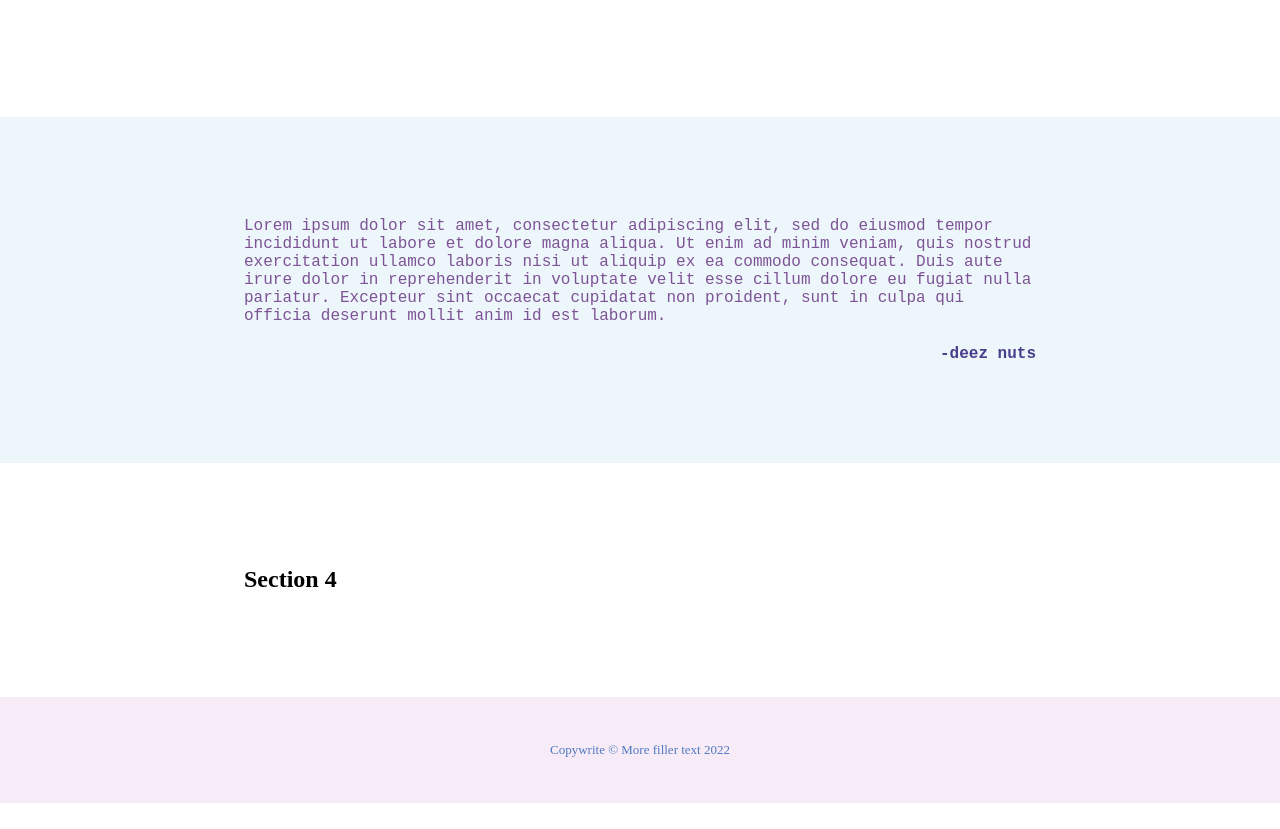
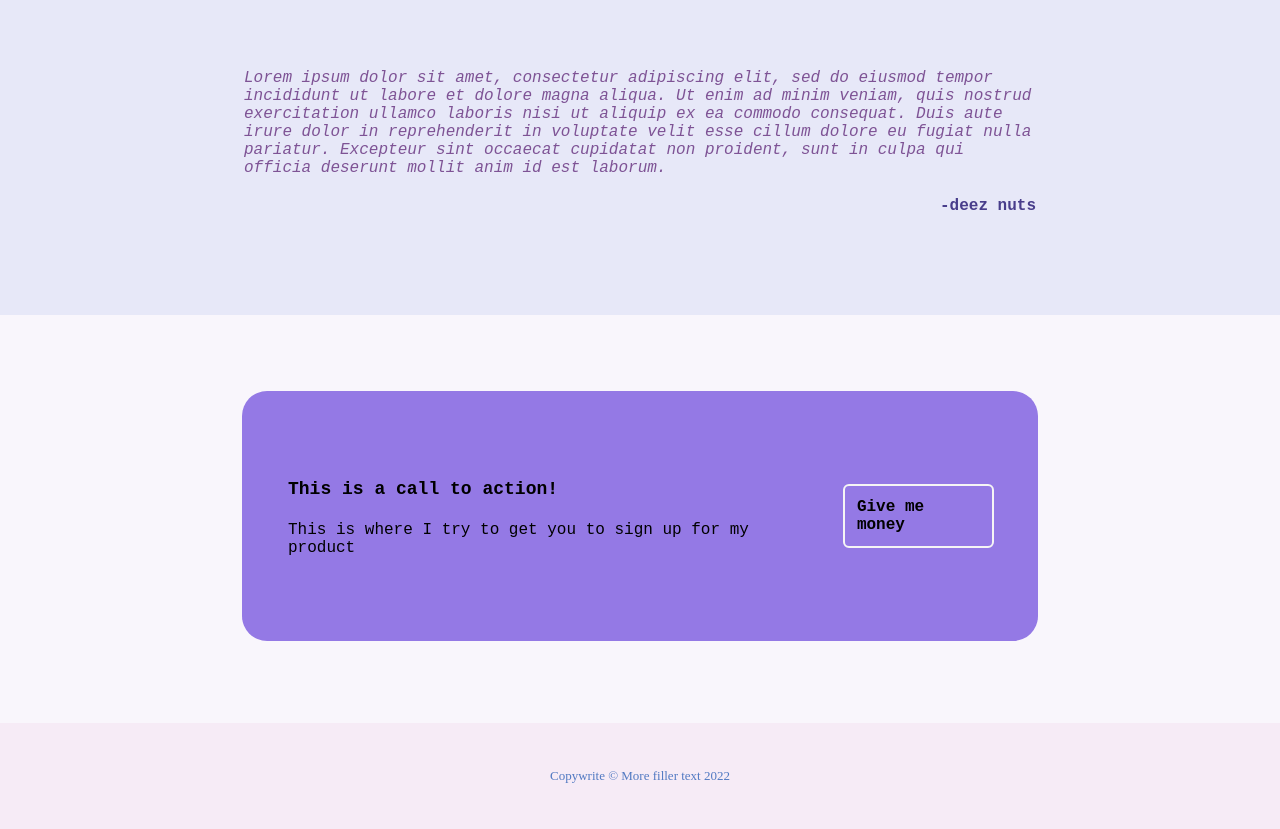
Before and after one commit to deleine/Landing_Page, a plain HTML site: page index.html in a window 1280 px wide. Shown: the part 1159-1988 px from the top of the page. Before the commit the page ends 1962 px from the top, so only its background shows below. Drawn offline with Linux system fonts and the light colour scheme.

Commit message:
Finish styling on page.

```diff
--- a/index.html
+++ b/index.html
@@ -108,9 +108,18 @@
                 </inner-column>
             </section>
 
-            <section>
+            <section class="section-four">
                 <inner-column>
-                    <h2>Section 4</h2>
+                    <end-content>
+                        <div class="left">
+                            <p class="end-header">This is a call to action! </p>
+
+                            <p class="end-text">This is where I try to get you to sign up for my product</p>
+                        </div>
+                        <div class="right">
+                            <a class="button" href="#">Give me money</a>
+                        </div>
+                    </end-content>
                 </inner-column>
             </section>
         </main>
--- a/style.css
+++ b/style.css
@@ -1,4 +1,7 @@
-/* setup */
+/* SETUP */
+html {
+    background-color:rgb(249, 246, 252);
+}
 * {
     box-sizing: border-box;
 }
@@ -26,32 +29,19 @@ p a, li a {
     text-decoration: underline;
 }
 
-/*dev style*/
 body * {
-     /* border: 1px solid palevioletred; */
      padding: 2px;
 }
-/*
-section {
-    border: 8px solid peachpuff;
-}
 
-header, footer, main {
-    border: 4px solid paleturquoise;
-}
-
-/* structure */
 body {
     display: flex;
     flex-direction: column;
-   /* border: 10px solid palegoldenrod; */
     min-height: 100vh;
     margin: 0;
 }
 
 main {
     flex-grow: 1;
-    /*border: 10px solid lightskyblue */
     margin: 0;
     padding: 0;
 
@@ -59,13 +49,10 @@ main {
 
 inner-column {
     display: block;
-    /* border: 4px solid plum; */
     width: 98%;
     max-width: 800px;
     margin-left: auto;
     margin-right: auto;
-
-    padding-top: 10vh;
     padding-bottom: 10vh;
 }
 
@@ -78,8 +65,14 @@ footer inner-column {
 
 }
 
+header, footer {
+    background-color: rgb(246, 235, 246);
+}
+
+
 
 /* TYPOGRAPHY */
+
 .loud-voice {
     font-family: 'Courier New', Courier, monospace;
     font-size: 30px;
@@ -107,9 +100,6 @@ footer inner-column {
     font-family: 'Courier New', Courier, monospace;
 }
 
-/* MODULES */
-
-
 graphic-diptych {
     display: block;
     padding: 10px;
@@ -134,13 +124,7 @@ graphic-diptych picture {
     }
     graphic-diptych :is(text-content, picture) {
         flex-basis: 50%;
-       /* border: 1px solid palevioletred */
     }
-}
-
-
-header, footer {
-    background-color: rgb(246, 235, 246);
 }
 
 inner-column .logo {
@@ -204,16 +188,19 @@ page-header .header-links {
     display: flex;
     justify-content: center;
     padding-bottom: 5vh;
+    margin-top: 1vh;
     color: rgb(187, 144, 187);
 }
 
 .section-three {
-    background-color: rgb(236, 246, 251);
+    background-color: rgb(231, 232, 248);
     font-family: 'Courier New', Courier, monospace;
+    padding-top: 10vh;
 }
 
 .section-three .quote {
     color: rgb(126, 83, 149);
+    font-style: italic;
 }
 
 .section-three .quote-source {
@@ -223,23 +210,53 @@ page-header .header-links {
     justify-content: end;
 }
 
+.section-four end-content {
+    font-family: 'Courier New', Courier, monospace;
+    background-color: rgb(148, 121, 229);
+    border-radius: 25px;
+}
+
+.section-four .end-header {
+    font-weight: 800;
+    font-size: large;
+}
+
+.section-four {
+    margin-top: 5vh;
+}
+end-content {
+    display: flex;
+    margin-top: 4vh;
+    align-items: center;
+    justify-content: center;
+    height: 250px;
+}
+
+end-content .end-header {
+    margin-left: 5vh;
+    align-self: flex-start;
+}
+
+end-content .end-text {
+    margin-left: 5vh;
+    padding-bottom: 0;
+}
+
+end-content .button {
+    border: 2px solid whitesmoke;
+    display: flex;
+    margin-bottom: 5vh;
+    margin-right: 5vh;
+    margin-top: 5vh;
+    margin-left: 2vh;
+    font-weight: 600;
+    border-radius: 6px;
+
+}
+
 page-footer .footer-text {
     display: flex;
     justify-content: center;
     font-size: small;
     color: rgb(81, 121, 194);
 }
-/*
-item-grid {
-    display: block;
-}
-
-.items {
-
-}
-item-grid .item-list{
-    display:grid;
-    grid-template-columns: repeat(auto-fill, minmax(275px, 1fr));
-    grid-gap: 1em;
-}
-*/
```
